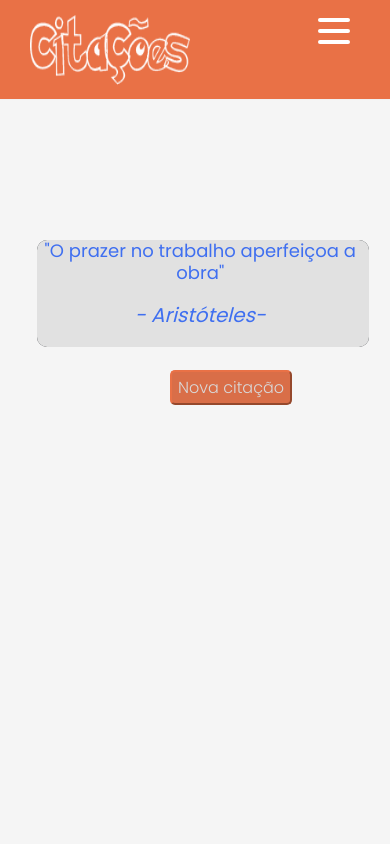
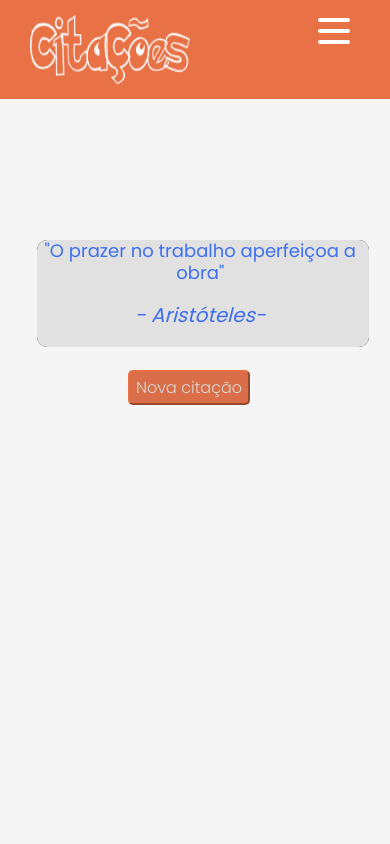
Before and after one commit to eesr05/RandomQuotes, a React (Create React App) app: page / in a window 390 px wide. Shown: the top 844 px of the page. Built offline with nearby package versions, Linux system fonts and the light colour scheme.

Commit message:
Mudando o botão

```diff
--- a/src/App.css
+++ b/src/App.css
@@ -89,7 +89,7 @@ mark{
   }
   #newquote2{
     display: flex;
-    margin: 23px 0 0 170px;
+    margin: 23px 0 0 8rem;
     align-items: center;
     border-color: #E97146 !important;
   }
```
